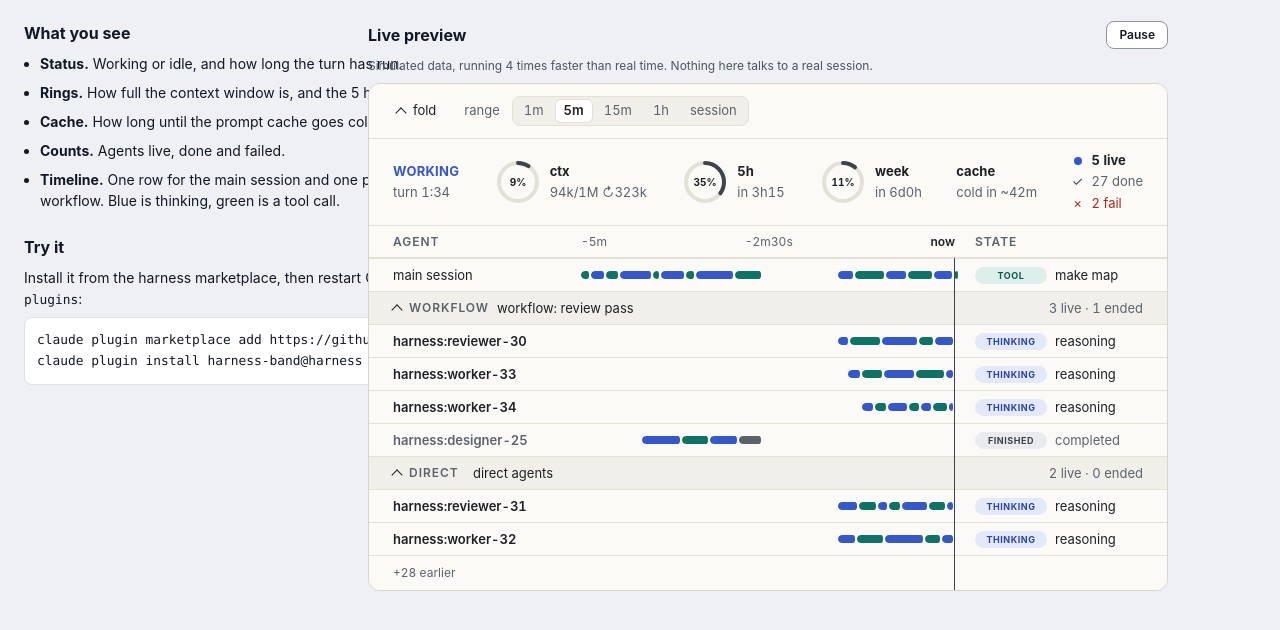
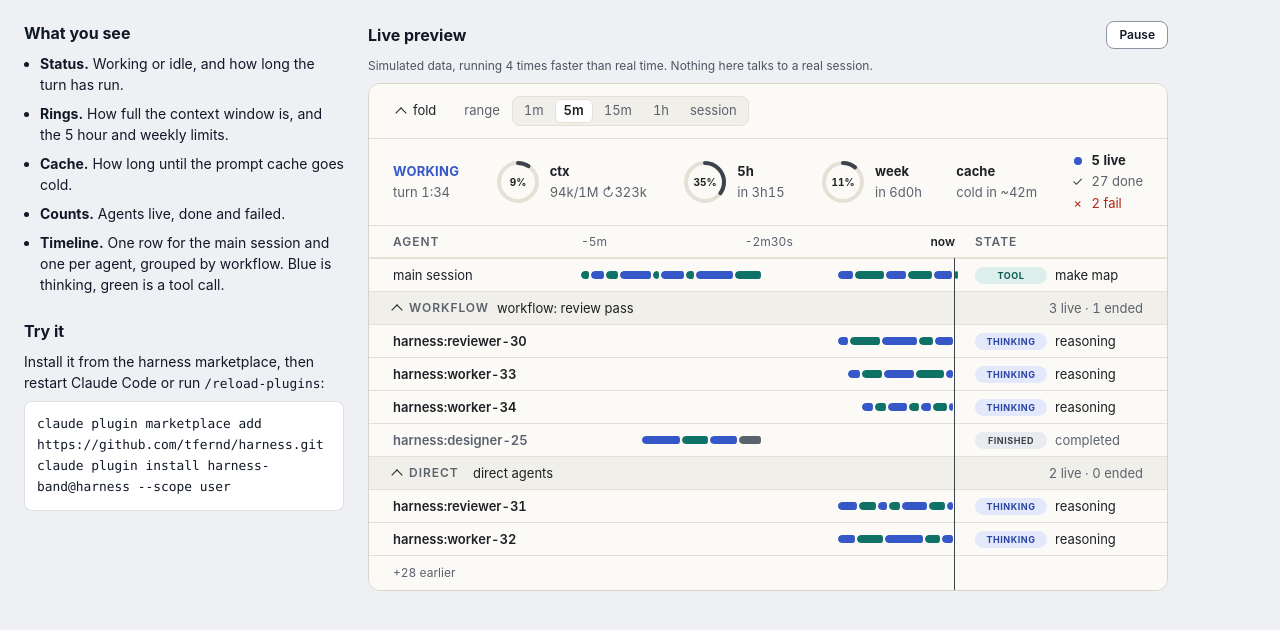
Before and after one commit to tfernd/harness, a plain HTML site: page docs/band.html in a window 1280 px wide. Shown: the part 106-736 px from the top of the page. Drawn offline with Linux system fonts and the light colour scheme.

Commit message:
fix(docs): keep the band page's about column from sliding under the preview
* the install line got longer with the git URL, and the about column's grid track grew to the
  command's width, so its text ran under the live preview at desktop widths
* the about column now holds its track (minmax(0, 1fr), min-inline-size 0), and the install
  commands wrap inside their box instead of being cut
* rendered at 320, 768, 1000, 1024, 1100, 1280, 1600 and 2000 px: no overlap, no page or code
  scroll

```diff
--- a/docs/band.css
+++ b/docs/band.css
@@ -13,7 +13,9 @@
 
 .ab-about {
   display: grid;
+  grid-template-columns: minmax(0, 1fr);
   gap: var(--space-5);
+  min-inline-size: 0;
 }
 
 .ab-about-title {
@@ -32,6 +34,8 @@
   margin: var(--space-2) 0 0;
   padding: var(--space-3);
   overflow-x: auto;
+  white-space: pre-wrap;
+  overflow-wrap: anywhere;
   background: var(--surface);
   border: 1px solid var(--line);
   border-radius: var(--radius);
```
